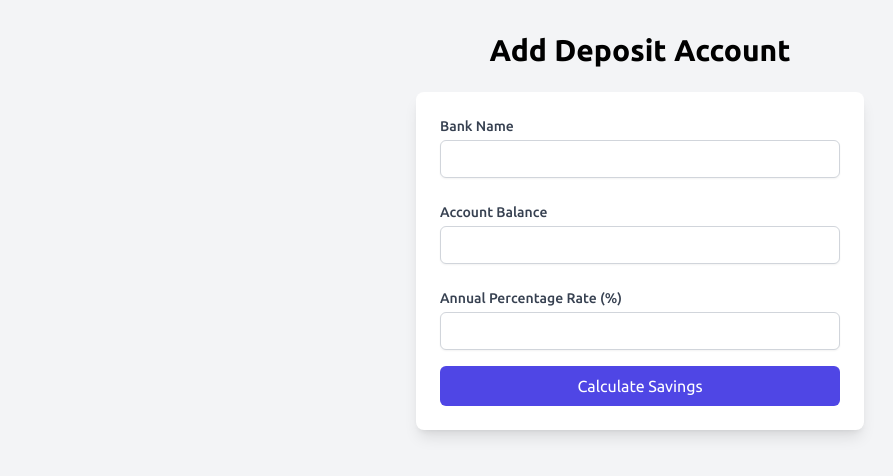
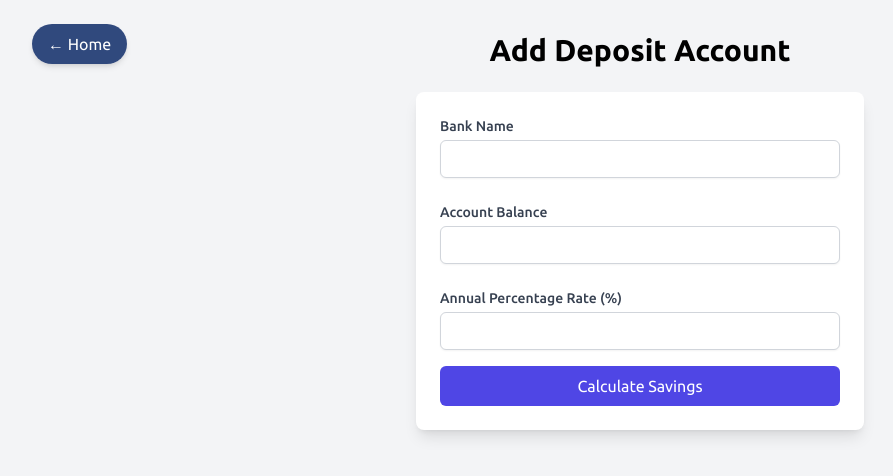
Before and after one commit to everettbu/savings-calc, a React (Vite) app in the folder savings-calculator/: page /add-deposit in a window 1280 px wide. Shown: the top 476 px of the page, without its empty margins (0-893 px from the left). Built offline with nearby package versions, Linux system fonts and the light colour scheme.

Commit message:
Added Home button to both add pages

```diff
--- a/savings-calculator/src/pages/AddDeposit.jsx
+++ b/savings-calculator/src/pages/AddDeposit.jsx
@@ -32,6 +32,12 @@ const AddDeposit = () => {
 
   return (
     <div className="min-h-screen flex flex-col items-center bg-gray-100 p-4">
+      <button
+        onClick={() => navigate('/')}
+        className="absolute top-6 left-8 bg-primary bg-opacity-80 text-white py-2 px-4 rounded-full shadow-md hover:bg-primary focus:outline-none focus:ring-2 focus:ring-offset-2 focus:ring-blue-500 transition duration-300 transform hover:scale-105 flex items-center"
+      >
+        ← Home
+      </button>
       <h2 className="text-3xl font-semibold mb-6 mt-4">Add Deposit Account</h2>
       <div className="bg-white p-6 rounded-lg shadow-lg w-full max-w-md">
         <DepositForm
--- a/savings-calculator/src/pages/AddLoan.jsx
+++ b/savings-calculator/src/pages/AddLoan.jsx
@@ -33,6 +33,12 @@ const AddLoan = () => {
 
   return (
     <div className="min-h-screen flex flex-col items-center bg-gray-100 p-4">
+      <button
+        onClick={() => navigate('/')}
+        className="absolute top-6 left-8 bg-primary bg-opacity-80 text-white py-2 px-4 rounded-full shadow-md hover:bg-primary focus:outline-none focus:ring-2 focus:ring-offset-2 focus:ring-blue-500 transition duration-300 transform hover:scale-105 flex items-center"
+      >
+        ← Home
+      </button>
       <h2 className="text-3xl font-semibold mb-6 mt-4">Add Loan Account</h2>
       <div className="bg-white p-6 rounded-lg shadow-lg w-full max-w-md">
         <LoanForm
```
